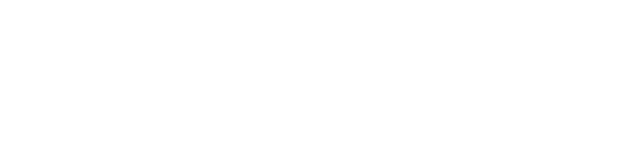
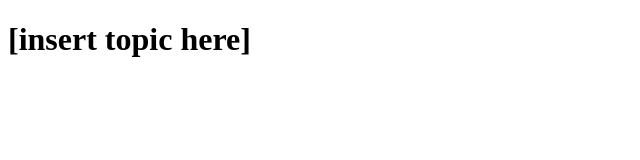
Before and after one commit to hoomarsh/hoomarsh.github.io, a plain HTML site: page index.html in a window 1280 px wide. Shown: the whole page, without its empty margins (0-640 px from the left). Drawn offline with Linux system fonts and the light colour scheme.

Commit message:
Update index.html

```diff
--- a/index.html
+++ b/index.html
@@ -3,5 +3,11 @@
   <head>
     <meta charset="utf-8">
     <title>Religion Assignment</title>
+    <style>
+
+    </style>
   </head>
+  <body>
+    <h1>[insert topic here]</h1>
+  </body>
 </html>
```
